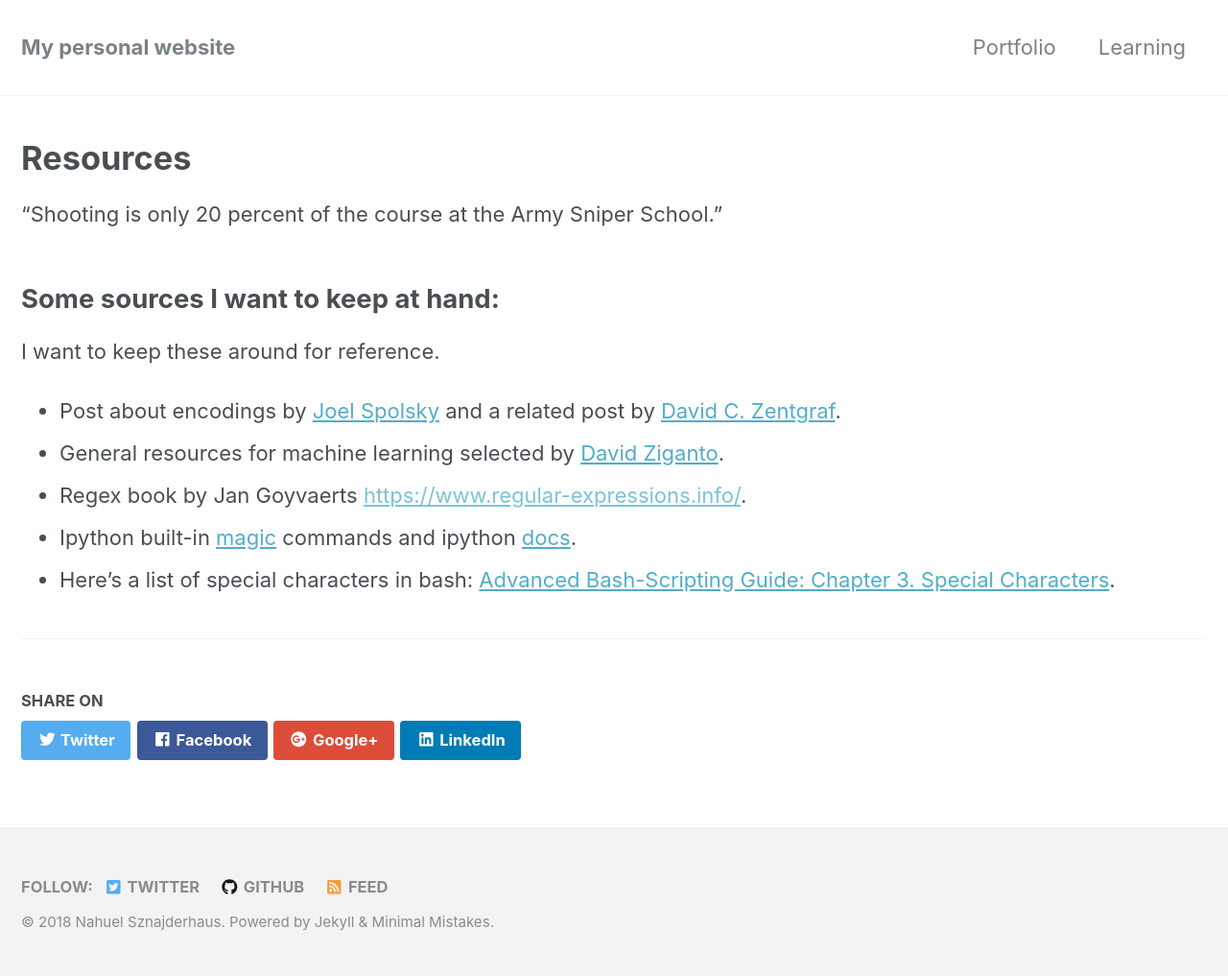
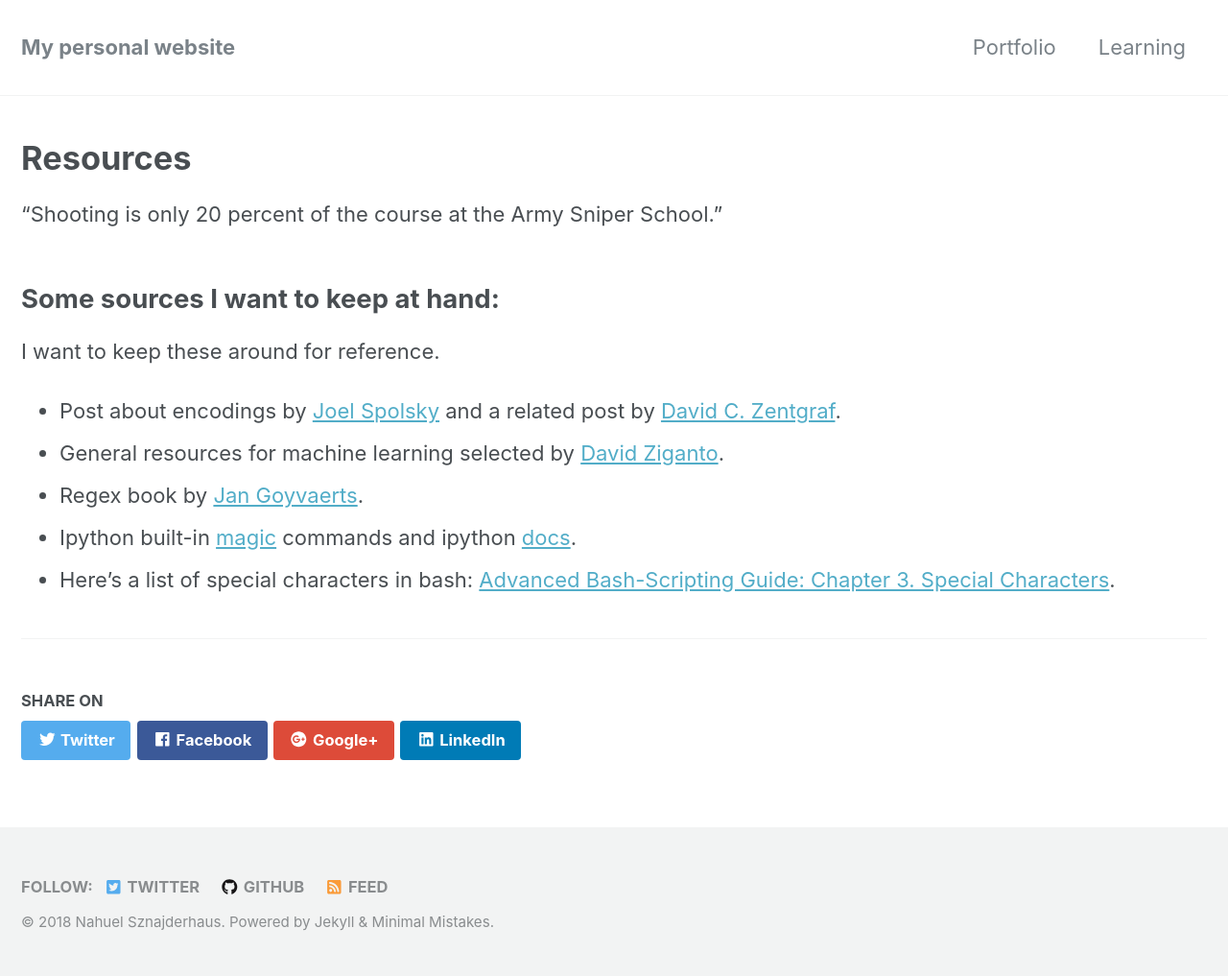
Before and after one commit to nahusznaj/nahusznaj.github.io, a Jekyll site: the page built from _posts/learning/2018-07-29-other-sources_2.md, in a window 1280 px wide. Shown: the whole page at 96% size. Built offline with Jekyll 4.4.1, drawn with Linux system fonts in a browser that asks for light colours; nearby versions of some CDN libraries.

Commit message:
Update 2018-07-29-other-sources_2.md

```diff
--- a/_posts/learning/2018-07-29-other-sources_2.md
+++ b/_posts/learning/2018-07-29-other-sources_2.md
@@ -17,6 +17,6 @@ I want to keep these around for reference.
 
  - Post about encodings by [Joel Spolsky](https://www.joelonsoftware.com/2003/10/08/the-absolute-minimum-every-software-developer-absolutely-positively-must-know-about-unicode-and-character-sets-no-excuses/) and a related post by [David C. Zentgraf](http://kunststube.net/encoding/).
  - General resources for machine learning selected by [David Ziganto](https://dziganto.github.io/resources/).
- - Regex book by Jan Goyvaerts [https://www.regular-expressions.info/]().
+ - Regex book by [Jan Goyvaerts](https://www.regular-expressions.info/).
  - Ipython built-in [magic](https://ipython.readthedocs.io/en/stable/interactive/magics.html) commands and ipython [docs](https://ipython.org/ipython-doc/3/interactive/magics.html).
  - Here's a list of special characters in bash: [Advanced Bash-Scripting Guide: Chapter 3. Special Characters](http://tldp.org/LDP/abs/html/special-chars.html).
```
Also changed, not shown: other parts of _posts/learning/2018-07-29-other-sources_2.md (+1 -1 lines).
